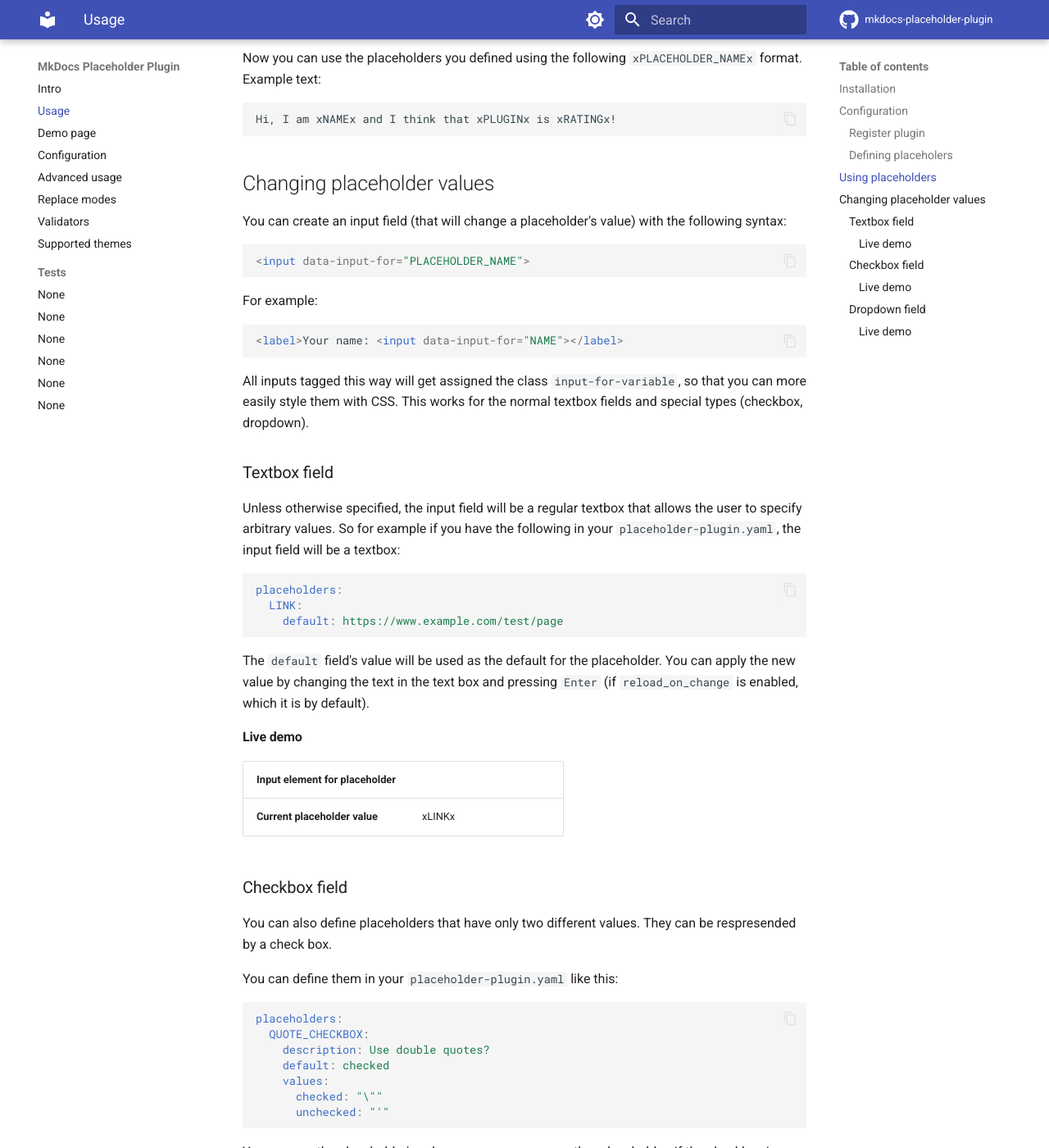
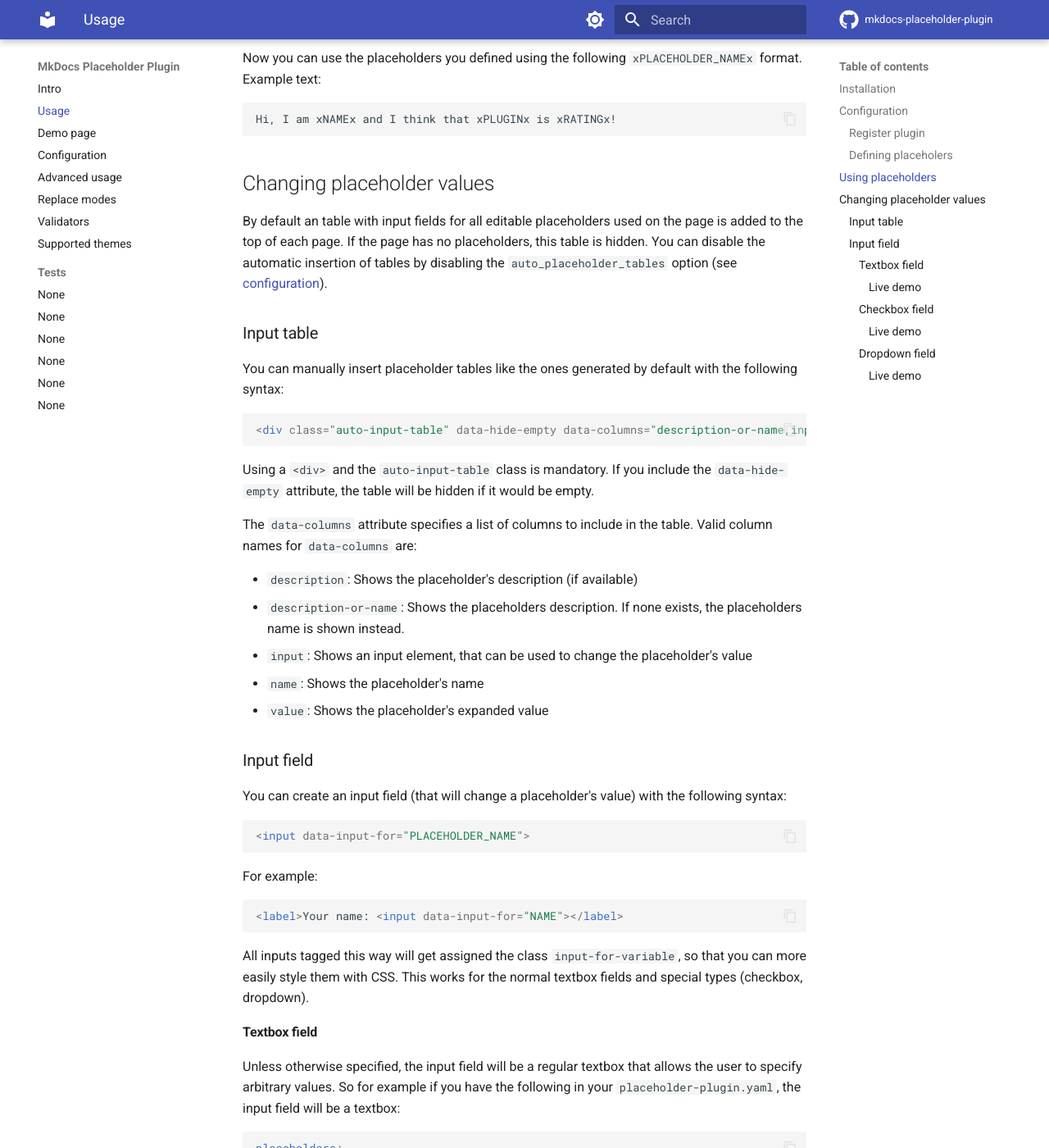
Before and after one commit to six-two/mkdocs-placeholder-plugin, an MkDocs documentation site: the page built from docs/usage.md, in a window 1280 px wide and 1400 px high, scrolled down 1341 px. Shown: the whole window at 82% size. Built offline with MkDocs 1.6.1 and Material for MkDocs 9.7.7, drawn with Linux system fonts in a browser that asks for light colours; comment, search, counter and statistics services are not loaded.

Commit message:
Updated docs. Input tables can now be hidden if empty

````diff
--- a/docs/usage.md
+++ b/docs/usage.md
@@ -55,6 +55,32 @@ Hi, I am xNAMEx and I think that xPLUGINx is xRATINGx!
 
 ## Changing placeholder values
 
+By default an table with input fields for all editable placeholders used on the page is added to the top of each page.
+If the page has no placeholders, this table is hidden.
+You can disable the automatic insertion of tables by disabling the `auto_placeholder_tables` option (see [configuration](./configuration.md)).
+
+### Input table
+
+You can manually insert placeholder tables like the ones generated by default with the following syntax:
+
+```html
+<div class="auto-input-table" data-hide-empty data-columns="description-or-name,input"></div>
+```
+
+Using a `<div>` and the `auto-input-table` class is mandatory.
+If you include the `data-hide-empty` attribute, the table will be hidden if it would be empty.
+
+The `data-columns` attribute specifies a list of columns to include in the table.
+Valid column names for `data-columns` are:
+
+- `description`: Shows the placeholder's description (if available)
+- `description-or-name`: Shows the placeholders description. If none exists, the placeholders name is shown instead.
+- `input`: Shows an input element, that can be used to change the placeholder's value
+- `name`: Shows the placeholder's name
+- `value`: Shows the placeholder's expanded value
+
+### Input field
+
 You can create an input field (that will change a placeholder's value) with the following syntax:
 
 ```html
@@ -70,7 +96,7 @@ For example:
 All inputs tagged this way will get assigned the class `input-for-variable`, so that you can more easily style them with CSS.
 This works for the normal textbox fields and special types (checkbox, dropdown).
 
-### Textbox field
+#### Textbox field
 
 Unless otherwise specified, the input field will be a regular textbox that allows the user to specify arbitrary values.
 So for example if you have the following in your `placeholder-plugin.yaml`, the input field will be a textbox:
@@ -84,13 +110,13 @@ placeholders:
 The `default` field's value will be used as the default for the placeholder.
 You can apply the new value by changing the text in the text box and pressing `Enter` (if `reload_on_change` is enabled, which it is by default).
 
-#### Live demo
+##### Live demo
 
 **Input element for placeholder** | <input data-input-for="LINK">
 ---|---
 **Current placeholder value** | xLINKx
 
-### Checkbox field
+#### Checkbox field
 
 You can also define placeholders that have only two different values.
 They can be respresended by a check box.
@@ -112,14 +138,14 @@ Otherwise `values.unchecked` is used.
 To determine, whether it is checked by default, you set `default` to `checked` or `unchecked`.
 If `default` is not specified or empty, `unchecked` is used.
 
-#### Live demo
+##### Live demo
 
 **Input element for placeholder** | <input data-input-for="QUOTE_CHECKBOX">
 ---|---
 **Current placeholder value** | xQUOTE_CHECKBOXx
 
 
-### Dropdown field
+#### Dropdown field
 
 Dropdown fields allow the user to select one of a list of predefined options.
 They are defined like this:
@@ -140,7 +166,7 @@ The possible values are defined in `values`: Each key specifies the displayed op
 You can specify the option to select by default, by passing the corresponding display name to `default`.
 If this is not done, the first option will be selected by default.
 
-#### Live demo
+##### Live demo
 
 **Input element for placeholder** | <input data-input-for="DROPDOWN">
 ---|---
````
Also changed, not shown: docs/advanced-usage.md (+1 -20 lines), docs/configuration.md (+2 -1 lines), docs/index.md (+13 -0 lines), docs/validators.md (+1 -1 lines), 4 other files.
